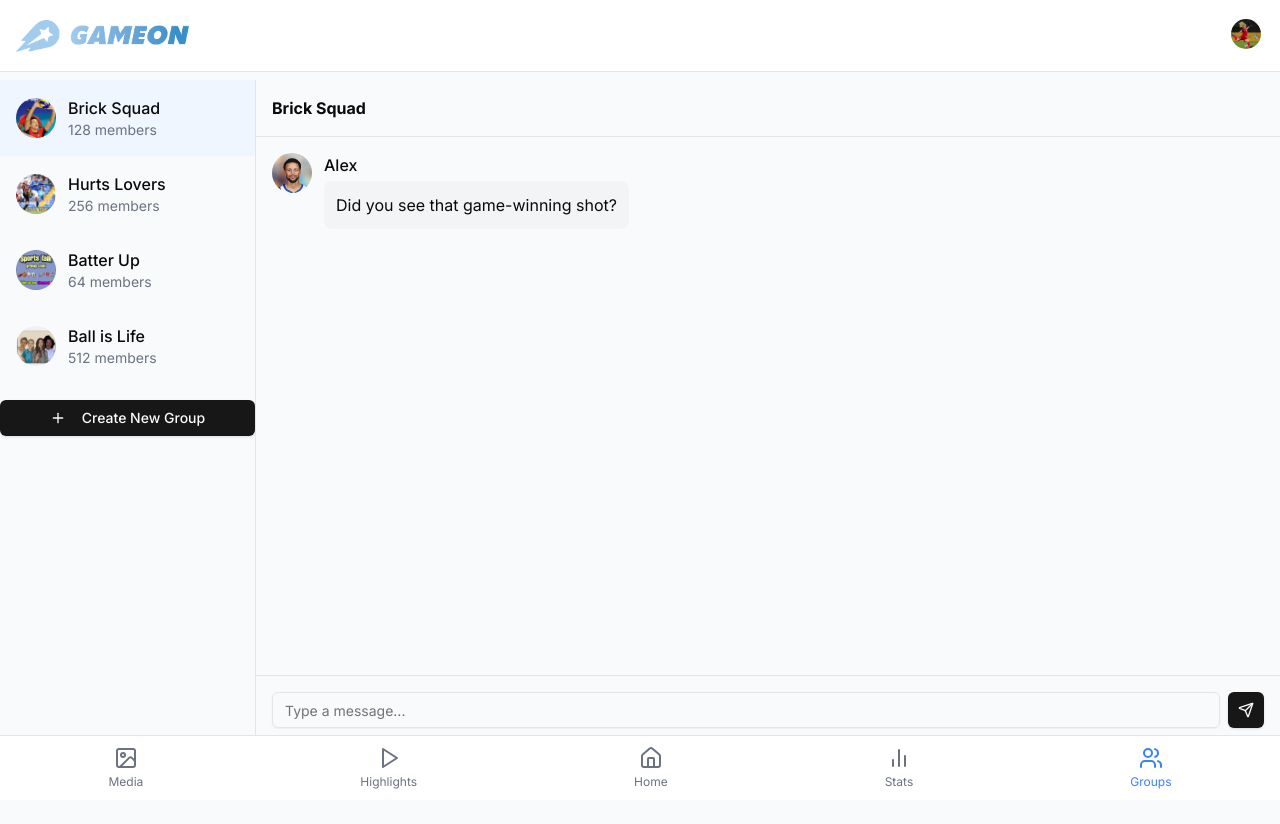
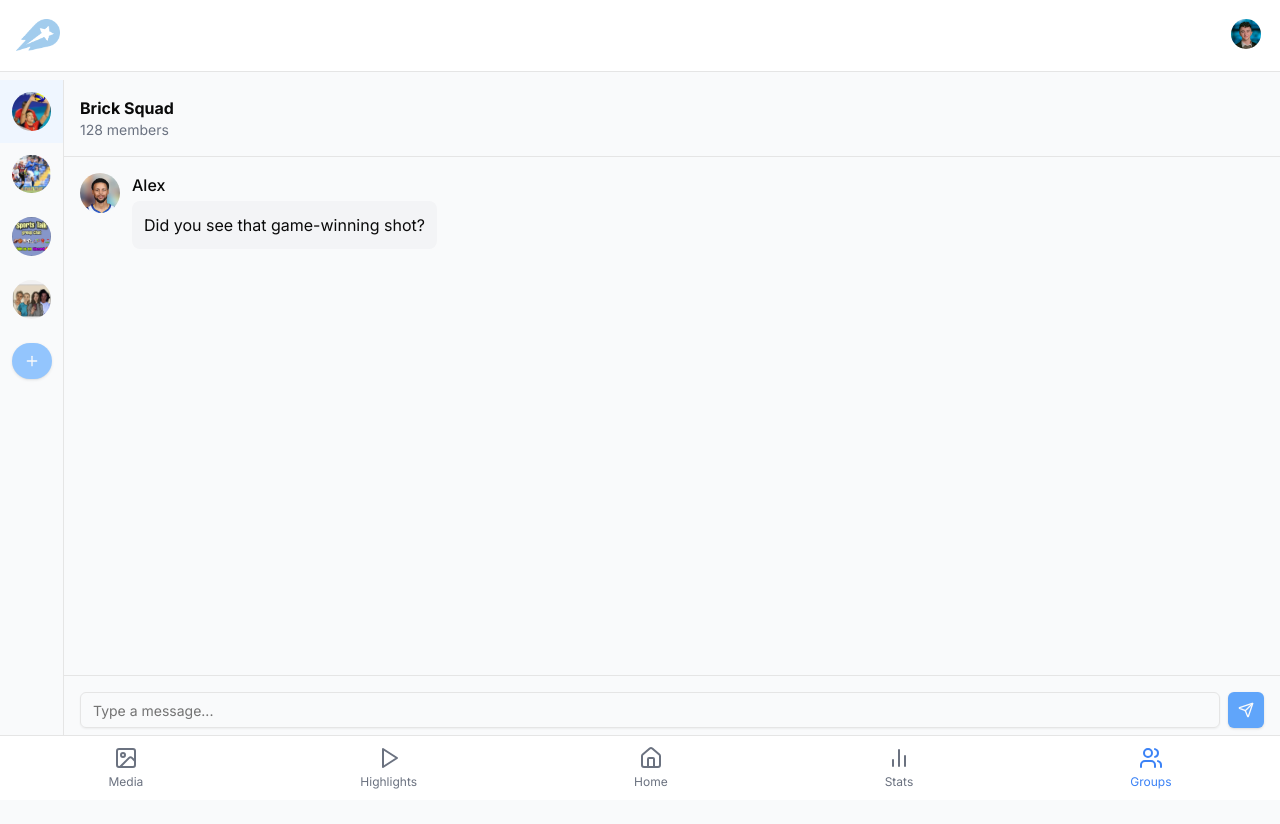
Before and after one commit to upenn-cis-4120/GameOn, a Next.js app: page /groups in a window 1280 px wide. Built offline with nearby package versions, Linux system fonts and the light colour scheme.

Commit message:
Groups and profile

```diff
--- a/app/groups/page.tsx
+++ b/app/groups/page.tsx
@@ -35,7 +35,7 @@ export default function GroupsPage() {
       sender: "You",
       content: newMessage,
       timestamp: new Date().toISOString(),
-      avatar: "/placeholder.svg?height=40&width=40",
+      avatar: "/danae.jpg",
     };
 
     setGroupMessages([...groupMessages, message]);
@@ -66,13 +66,14 @@ export default function GroupsPage() {
 
   return (
     <div className="flex h-[calc(100vh-136px)]">
-      <div className="w-64 border-r overflow-y-auto">
+      <div className="w-16 border-r overflow-y-auto">
         {groups.map((group) => (
           <button
             key={group.id}
             onClick={() => setSelectedGroup(group)}
-            className={`w-full text-left p-4 flex items-center gap-3 ${selectedGroup.id === group.id ? "bg-blue-50" : "hover:bg-gray-100"
-              }`}
+            className={`text-left p-3 flex items-center gap-3 ${
+              selectedGroup.id === group.id ? "bg-blue-50" : "hover:bg-gray-100"
+            }`}
           >
             <Image
               src={group.image}
@@ -81,21 +82,15 @@ export default function GroupsPage() {
               height={40}
               className="rounded-full"
             />
-            <div>
-              <div className="font-medium">{group.name}</div>
-              <div className="text-sm text-gray-500">
-                {group.members} members
-              </div>
-            </div>
           </button>
         ))}
         <Dialog open={isCreatingGroup} onOpenChange={setIsCreatingGroup}>
           <DialogTrigger asChild>
             <Button
-              className="w-full mt-4"
+              className="m-3 flex justify-center items-center space-x-2 rounded-full p-2 bg-blue-300 hover:bg-gray-300"
               onClick={() => setIsCreatingGroup(true)}
             >
-              <Plus className="mr-2 h-4 w-4" /> Create New Group
+              <Plus className="m-[4px] h-4 w-4" />
             </Button>
           </DialogTrigger>
           <DialogContent>
@@ -125,7 +120,7 @@ export default function GroupsPage() {
                 </div>
               ))}
             </div>
-            <Button onClick={handleCreateGroup} className="mt-4">
+            <Button onClick={handleCreateGroup} className="mt-4 bg-blue-400">
               Create Group
             </Button>
           </DialogContent>
@@ -135,6 +130,9 @@ export default function GroupsPage() {
       <div className="flex-1 flex flex-col">
         <div className="p-4 border-b bg-gray-50">
           <h3 className="font-bold">{selectedGroup.name}</h3>
+          <div className="text-sm text-gray-500">
+            {selectedGroup.members} members
+          </div>
         </div>
         <div className="flex-1 overflow-y-auto p-4 space-y-4">
           {groupMessages
@@ -165,7 +163,7 @@ export default function GroupsPage() {
               placeholder="Type a message..."
               className="flex-1"
             />
-            <Button type="submit" size="icon">
+            <Button type="submit" size="icon" className="bg-blue-400">
               <Send className="h-4 w-4" />
             </Button>
           </div>
--- a/app/profile/page.tsx
+++ b/app/profile/page.tsx
@@ -1,26 +1,16 @@
 "use client";
 
-import { useState } from "react";
 import Image from "next/image";
 import { friends } from "@/data/friends";
 import { groups } from "@/data/messages";
 import { Card, CardContent, CardHeader, CardTitle } from "@/components/ui/card";
 import { Badge } from "@/components/ui/badge";
-import { Button } from "@/components/ui/button";
-import { Input } from "@/components/ui/input";
 import { useSports } from "@/contexts/SportsContext";
 
-const allSports = [
-  "Basketball",
-  "Football",
-  "Soccer",
-  "Tennis",
-  "Golf"
-];
+const allSports = ["Basketball", "Football", "Soccer", "Tennis", "Golf"];
 
 export default function ProfilePage() {
   const { selectedSports, setSelectedSports } = useSports();
-  const [newSport, setNewSport] = useState("");
 
   const toggleSport = (sport: string) => {
     setSelectedSports((prev) =>
@@ -28,25 +18,18 @@ export default function ProfilePage() {
     );
   };
 
-  // const addNewSport = () => {
-  //   if (newSport && !selectedSports.includes(newSport)) {
-  //     setSelectedSports((prev) => [...prev, newSport]);
-  //     setNewSport("");
-  //   }
-  // };
-
   return (
-    <div className="px-4 py-6">
+    <div className="p-4">
       <Card>
         <CardHeader className="flex flex-col items-center">
           <Image
-            src="/placeholder.svg?height=100&width=100"
+            src="/danae.jpg"
             alt="Profile Picture"
             width={100}
             height={100}
             className="rounded-full mb-4"
           />
-          <CardTitle>John Doe</CardTitle>
+          <CardTitle>Danae Metaxa</CardTitle>
         </CardHeader>
         <CardContent className="text-center">
           <p className="text-gray-600 mb-4">
@@ -68,7 +51,7 @@ export default function ProfilePage() {
       <h2 className="text-2xl font-bold mt-8 mb-4">Sports Preferences</h2>
       <Card>
         <CardContent className="pt-6">
-          <div className="flex flex-wrap gap-2 mb-4">
+          <div className="flex flex-wrap gap-2">
             {allSports.map((sport) => (
               <Badge
                 key={sport}
@@ -80,29 +63,6 @@ export default function ProfilePage() {
               </Badge>
             ))}
           </div>
-        </CardContent>
-      </Card>
-
-      <h2 className="text-2xl font-bold mt-8 mb-4">Selected Sports</h2>
-      <Card>
-        <CardContent className="pt-6">
-          <div className="flex flex-wrap gap-2">
-            {selectedSports.map((sport) => (
-              <Badge
-                key={sport}
-                variant="default"
-                className="cursor-pointer"
-                onClick={() => toggleSport(sport)}
-              >
-                {sport} <span className="ml-1">×</span>
-              </Badge>
-            ))}
-          </div>
-          {selectedSports.length === 0 && (
-            <p className="text-gray-500 text-center">
-              No sports selected. Add some above!
-            </p>
-          )}
         </CardContent>
       </Card>
 
--- a/components/header.tsx
+++ b/components/header.tsx
@@ -17,7 +17,7 @@ export function Header({ isVisible }: { isVisible: boolean }) {
         <Link href="/profile">
           <Button variant="ghost" size="icon" className="rounded-full">
             <img
-              src="/Groups/Phillip.png"
+              src="/Danae.jpg"
               alt="Profile"
               className="rounded-full"
               height={30}
--- a/data/friends.ts
+++ b/data/friends.ts
@@ -5,9 +5,9 @@ export interface Friend {
   }
 
   export const friends: Friend[] = [
-    { id: '1', name: 'Alex Johnson', avatar: '/placeholder.svg?height=50&width=50' },
-    { id: '2', name: 'Sam Lee', avatar: '/placeholder.svg?height=50&width=50' },
-    { id: '3', name: 'Taylor Swift', avatar: '/placeholder.svg?height=50&width=50' },
-    { id: '4', name: 'Jordan Patel', avatar: '/placeholder.svg?height=50&width=50' },
-    { id: '5', name: 'Casey Morgan', avatar: '/placeholder.svg?height=50&width=50' },
+    { id: '1', name: 'Alex Johnson', avatar: '/Groups/Antwon.png' },
+    { id: '2', name: 'Sam Lee', avatar: '/Groups/Jake.png' },
+    { id: '3', name: 'Taylor Swift', avatar: '/Groups/George.png' },
+    { id: '4', name: 'Jordan Patel', avatar: '/Groups/Jamie.png' },
+    { id: '5', name: 'Casey Morgan', avatar: '/Groups/Phillip.png' },
   ];
```
Also changed, not shown: public/Logo.png, public/danae.jpg (added).
